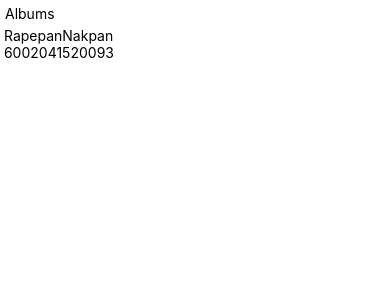
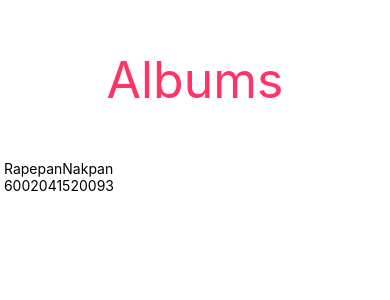
Before and after one commit to jayjaygreentee/std6002041520093-mobile, a React Native app: screen / in a window 390 px wide. Shown: the top 300 px of the page. Built offline with nearby package versions, Linux system fonts and the light colour scheme.

Commit message:
เพิ่มสี

```diff
--- a/component/Header.js
+++ b/component/Header.js
@@ -7,7 +7,7 @@ class Header extends Component {
     render() {
         return (
             <View style={styles.header}>
-                 <Text>{this.props.title}</Text>
+                 <Text style={styles.text}>{this.props.title}</Text>
             </View>
         )
     }
@@ -16,8 +16,16 @@ class Header extends Component {
 //style
 const styles = {
     header:{
-        padding: 5
+        padding: 50,
+        alignItems: 'center',
+        backgroundcolor: '#FFF5EE'
+
+    },
+    text: {
+        fontSize: 50,
+        color: '#FF3366'
     }
+
 }
 
 //export
```
